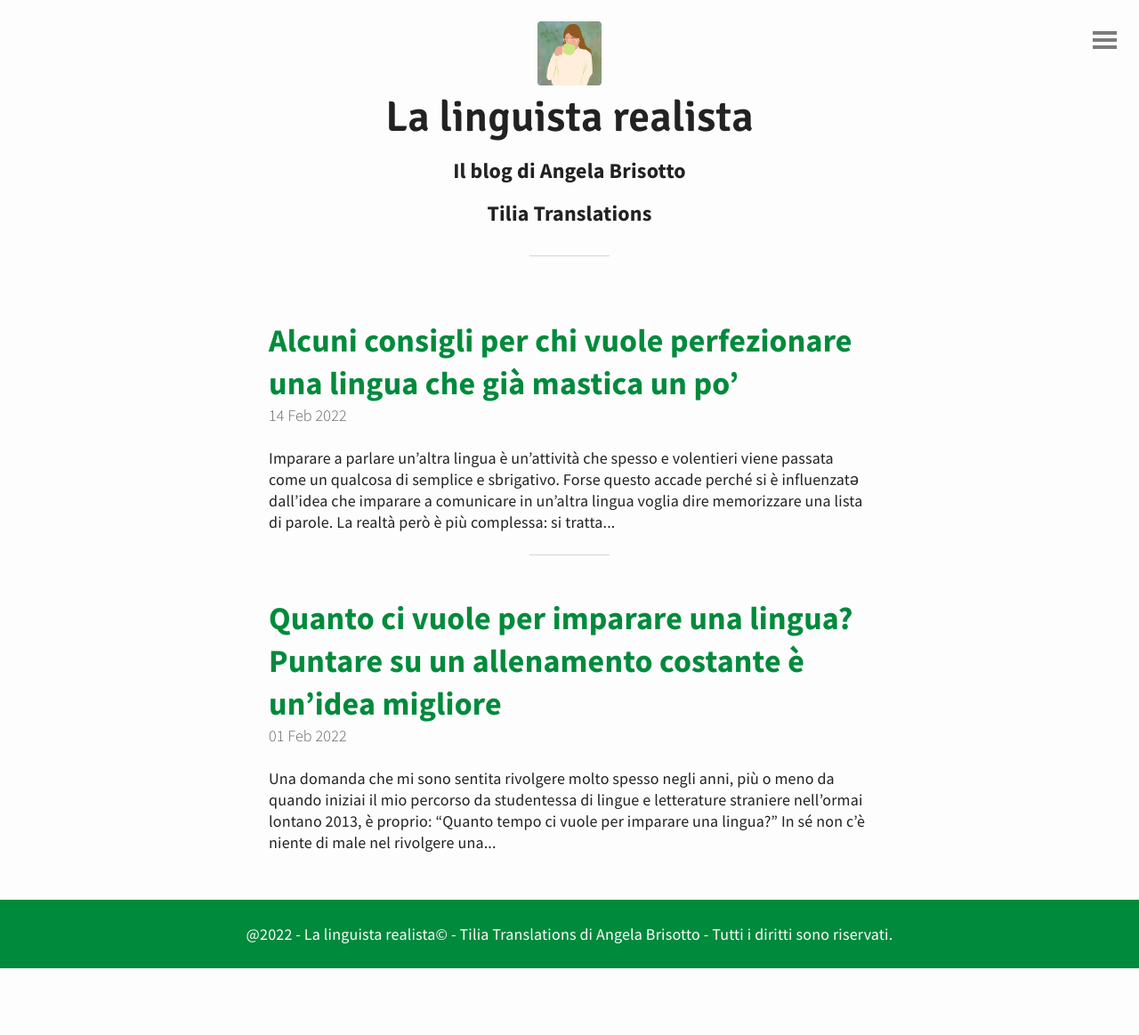
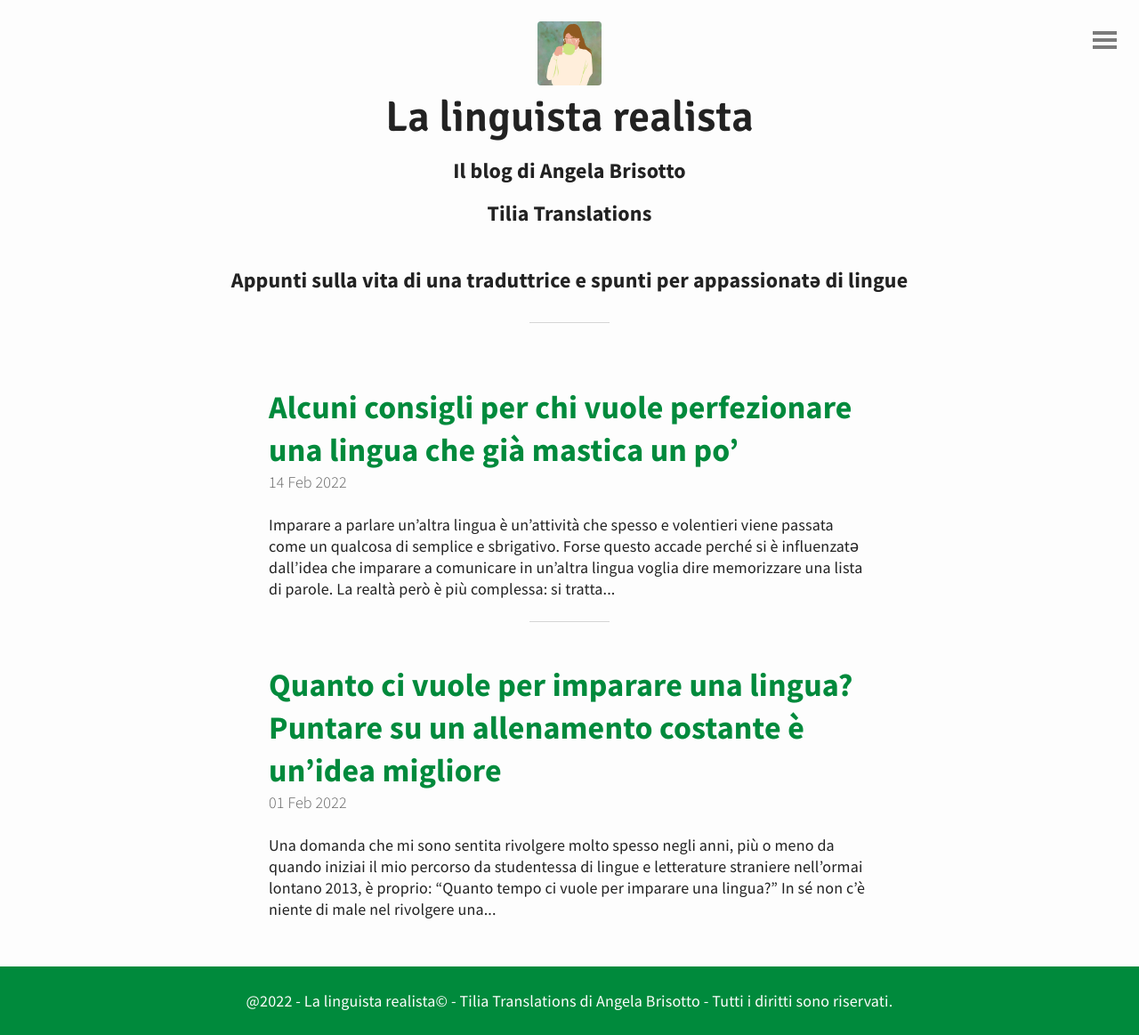
Before and after one commit to angelatiliatranslations/blog, a Jekyll site: the page built from index.html, in a window 1280 px wide. Shown: the whole page at 89% size. Built offline with Jekyll 4.4.1, drawn with Linux system fonts in a browser that asks for light colours; the list of posts is cut into pages by our own code; before the commit the page ends 1088 px from its top, so only the background shows below that.

Commit message:
Update header.html

```diff
--- a/_includes/header.html
+++ b/_includes/header.html
@@ -4,5 +4,7 @@
 	  <h1>La linguista realista</h1>
 		<h3>Il blog di Angela Brisotto</h3>
 		<h4>Tilia Translations</h4>
+		<br>
+		<h5>Appunti sulla vita di una traduttrice e spunti per appassionatə di lingue</h5>
 	</a>
 </header>
```
